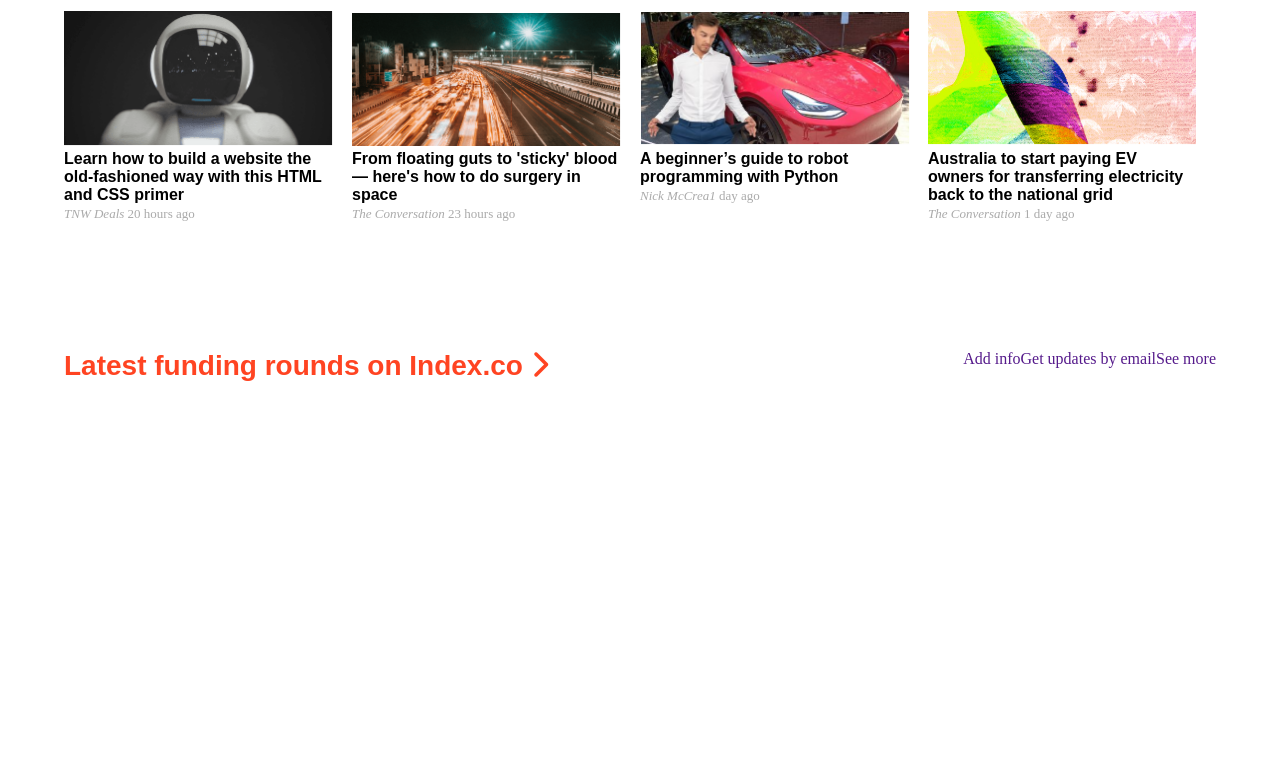
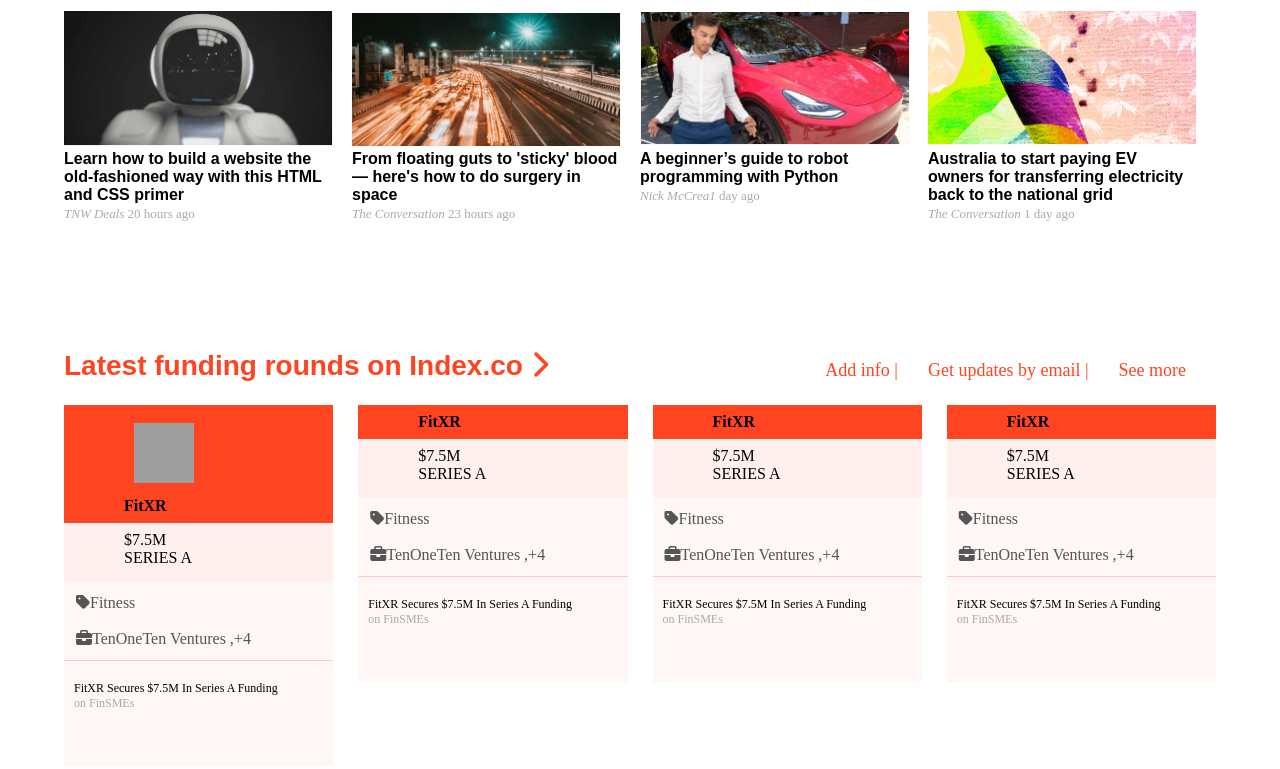
Before and after one commit to GraceOyiza/Thenext-web, a plain HTML site: page index.html in a window 1280 px wide. Shown: the part 862-1631 px from the top of the page. Before the commit the page ends 1395 px from the top, so only its background shows below. Drawn offline with Linux system fonts and the light colour scheme; grey boxes are pictures that could not be loaded.

Commit message:
Added text to aside

```diff
--- a/index.html
+++ b/index.html
@@ -158,11 +158,112 @@
            <div class="sidehead">
             <h1>Latest funding rounds on Index.co <i class="fa fa-chevron-right" aria-hidden="true"></i></h1>
             <ul>
-              <li><a href="">Add info</a></li>
-              <li><a href="">Get updates by email</a></li>
+              <li><a href="">Add info  |</a></li>
+              <li><a href="">Get updates by email  |</a></li>
               <li><a href="">See more</a></li>
            </ul>
            </div>
+           <ul>
+             <li>
+              <div class="aside-grid1">
+                <img src="https://img-cdn.tnwcdn.com/image?url=https%3A%2F%2Fpbs.twimg.com%2Fprofile_images%2F1027211460194312192%2FJzAO8cdx.jpg&signature=292ad1bf59a0441e5f36e977e59688da" alt="">
+                <h4>FitXR</h4>
+             </div>
+             <div class="aside-grid2">
+                 <p>$7.5M</p>
+                 <span>SERIES A</span>
+             </div>
+                <div class="aside-grid3">
+                  <p><i class="fas fa-tag"></i>Fitness</p><br>
+                  <p><i class="fas fa-briefcase"></i>TenOneTen Ventures ,+4</p>
+                </div>
+                <div class="aside-grid4">
+                 <p>FitXR Secures $7.5M In Series A Funding </p>
+                 <span>on FinSMEs</span>
+                </div>
+             </li>
+             <li>
+              <div class="aside-grid1">
+                <h4>FitXR</h4>
+             </div>
+             <div class="aside-grid2">
+                 <p>$7.5M</p>
+                 <span>SERIES A</span>
+             </div>
+             <div class="aside-grid3">
+              <p><i class="fas fa-tag"></i>Fitness</p><br>
+              <p><i class="fas fa-briefcase"></i>TenOneTen Ventures ,+4</p>
+            </div>
+            <div class="aside-grid4">
+             <p>FitXR Secures $7.5M In Series A Funding </p>
+             <span>on FinSMEs</span>
+            </div>
+             </li>
+             <li>
+              <div class="aside-grid1">
+                <h4>FitXR</h4>
+             </div>
+             <div class="aside-grid2">
+                 <p>$7.5M</p>
+                 <span>SERIES A</span>
+             </div>
+             <div class="aside-grid3">
+              <p><i class="fas fa-tag"></i>Fitness</p><br>
+              <p><i class="fas fa-briefcase"></i>TenOneTen Ventures ,+4</p>
+            </div>
+            <div class="aside-grid4">
+             <p>FitXR Secures $7.5M In Series A Funding </p>
+             <span>on FinSMEs</span>
+            </div>
+             </li>
+             <li>
+              <div class="aside-grid1">
+                <h4>FitXR</h4>
+             </div>
+             <div class="aside-grid2">
+                 <p>$7.5M</p>
+                 <span>SERIES A</span>
+             </div>
+             <div class="aside-grid3">
+              <p><i class="fas fa-tag"></i>Fitness</p> <br>
+              <p><i class="fas fa-briefcase"></i>TenOneTen Ventures ,+4</p>
+            </div>
+            <div class="aside-grid4">
+             <p>FitXR Secures $7.5M In Series A Funding </p>
+             <span>on FinSMEs</span>
+            </div>
+             </li>
+           </ul>
+           <!-- <div class="aside-grid">
+             <div class="aside-grid1">
+                <h4>FitXR</h4>
+             </div>
+             <div class="aside-grid2">
+                 <p>$7.5M</p>
+                 <span>SERIES A</span>
+             </div>
+             <div class="aside-grid1">
+                <h4>FitXR</h4>
+             </div>
+             <div class="aside-grid2">
+                 <p>$7.5M</p>
+                 <span>SERIES A</span>
+             </div>
+             <div class="aside-grid1">
+                <h4>FitXR</h4>
+             </div>
+             <div class="aside-grid2">
+                 <p>$7.5M</p>
+                 <span>SERIES A</span>
+             </div>
+             <div class="aside-grid1">
+                <h4>FitXR</h4>
+             </div>
+             <div class="aside-grid2">
+                 <p>$7.5M</p>
+                 <span>SERIES A</span>
+             </div>
+           </div> -->
          </aside>
 </body>
 </html>
--- a/style.css
+++ b/style.css
@@ -224,3 +224,63 @@ aside ul {
   display: flex;
 
 }
+
+.sidehead ul li {
+   /* padding-left: 10px; */
+  margin-top: 10px ;
+  margin-right: 30px;
+
+}
+
+.sidehead ul li a {
+  color: #FF4422;
+  font-size: 18px;
+}
+
+.sidehead ul li a:hover {
+  color: black;
+}
+
+.aside-grid1 {
+  background-color: #FF4422;
+  padding: 8px 2px 8px 60px;
+
+}
+
+.aside-grid1 img {
+  width: 60px;
+  height: 60px;
+  margin: 10px;
+  /* position: absolute; */
+  top: 0;
+  left: 0;
+  /* z-index: 10; */
+}
+
+.aside-grid2 {
+  background-color: rgba(295, 68, 34, 0.08);
+  padding: 8px 2px 15px 60px;
+}
+
+.aside-grid3 {
+  background-color: rgb(255, 246, 246);
+  padding: 12px;
+  color: #555555;
+}
+
+.aside-grid4 {
+  border-top: 1px solid rgba(255, 68, 34, 0.25);
+  background-color: rgb(255, 246, 246);
+  padding: 20px 0 55px 10px;
+  font-size: 12px;
+}
+
+.aside-grid4 span {
+  color: #aaa;
+}
+
+ aside > ul {
+  display: grid;
+  grid-template-columns: 1fr 1fr 1fr 1fr;
+  gap: 25px;
+}
```
